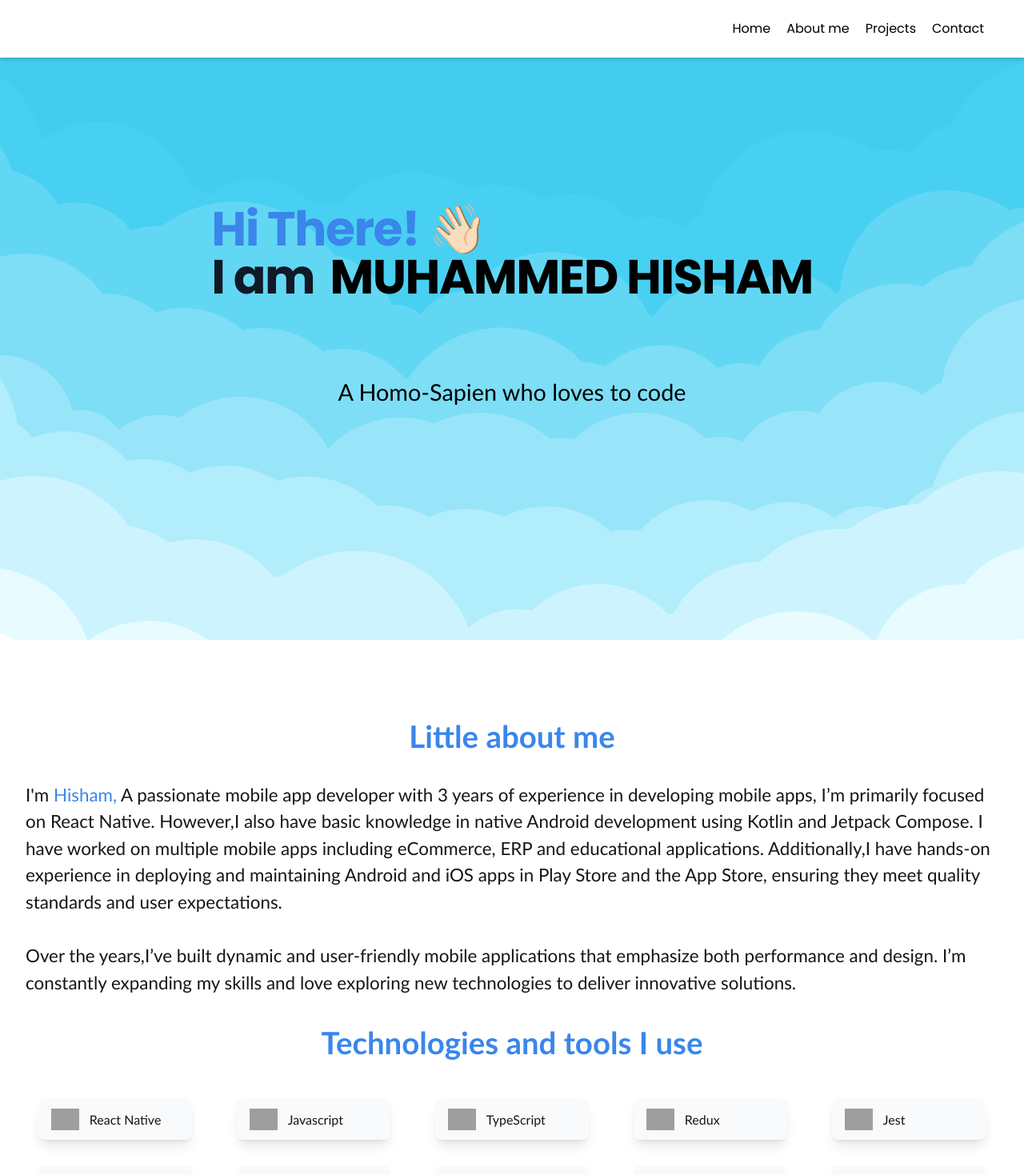
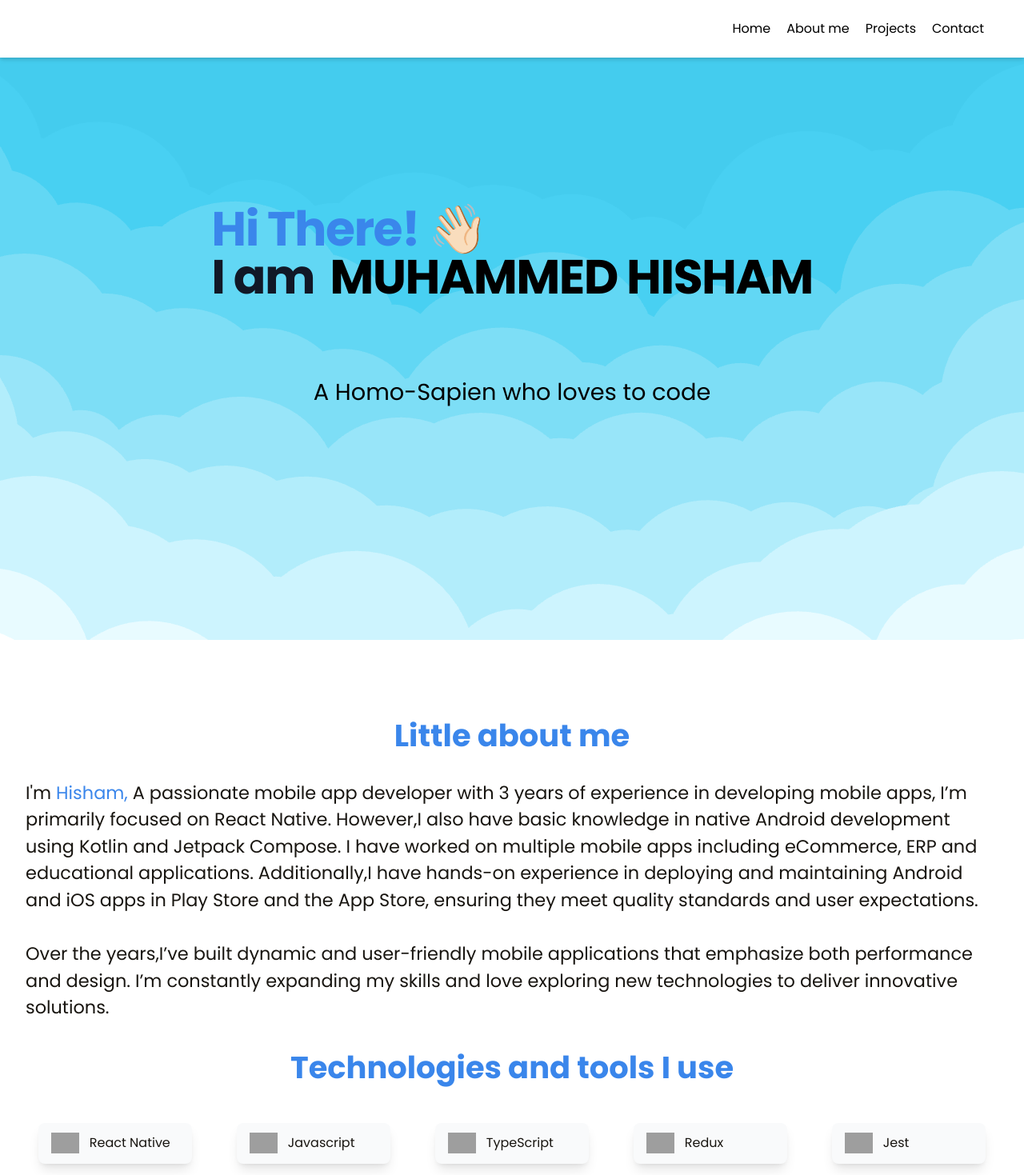
Before and after one commit to Hisham546/hisham-portfolio, a React (Create React App) app: page / in a window 1280 px wide. Shown: the top 1469 px of the page at 80% size. Built offline with nearby package versions, Linux system fonts and the light colour scheme; grey boxes are pictures that could not be loaded.

Commit message:
setted poppins font globally

```diff
--- a/src/presentation/about/about.css
+++ b/src/presentation/about/about.css
@@ -32,27 +32,23 @@
 
 .skillHeading {
   color: rgb(58, 134, 235);
-  font-family: 'Gill Sans', 'Gill Sans MT', Calibri, 'Trebuchet MS', sans-serif;
   font-size: 1.6em;
 }
 
 .littleAboutMe {
   color: rgb(58, 134, 235);
-  font-family: 'Gill Sans', 'Gill Sans MT', Calibri, 'Trebuchet MS', sans-serif;
   font-size: 1.6em;
 }
 
 .paragraph {
   color: #181510;
   font-size: 1.4em;
-  font-family: 'Gill Sans', 'Gill Sans MT', Calibri, 'Trebuchet MS', sans-serif;
 }
 
 @media (max-width: 768px) {
   .paragraph {
     color: #181510;
     font-size: 1em;
-    font-family: Verdana, Geneva, Tahoma, sans-serif;
   }
 }
 
@@ -60,7 +56,7 @@
   margin-left: 8%;
   color: #181510;
   font-size: 1em;
-  font-family: 'Gill Sans', 'Gill Sans MT', Calibri, 'Trebuchet MS', sans-serif;
+
 }
 
 .techStackWrapper {
--- a/src/presentation/home.css
+++ b/src/presentation/home.css
@@ -191,5 +191,5 @@
   font-size: 1.8em;
   align-items: center;
   justify-content: center;
-  font-family: 'Gill Sans', 'Gill Sans MT', Calibri, 'Trebuchet MS', sans-serif;
+
 }
```
